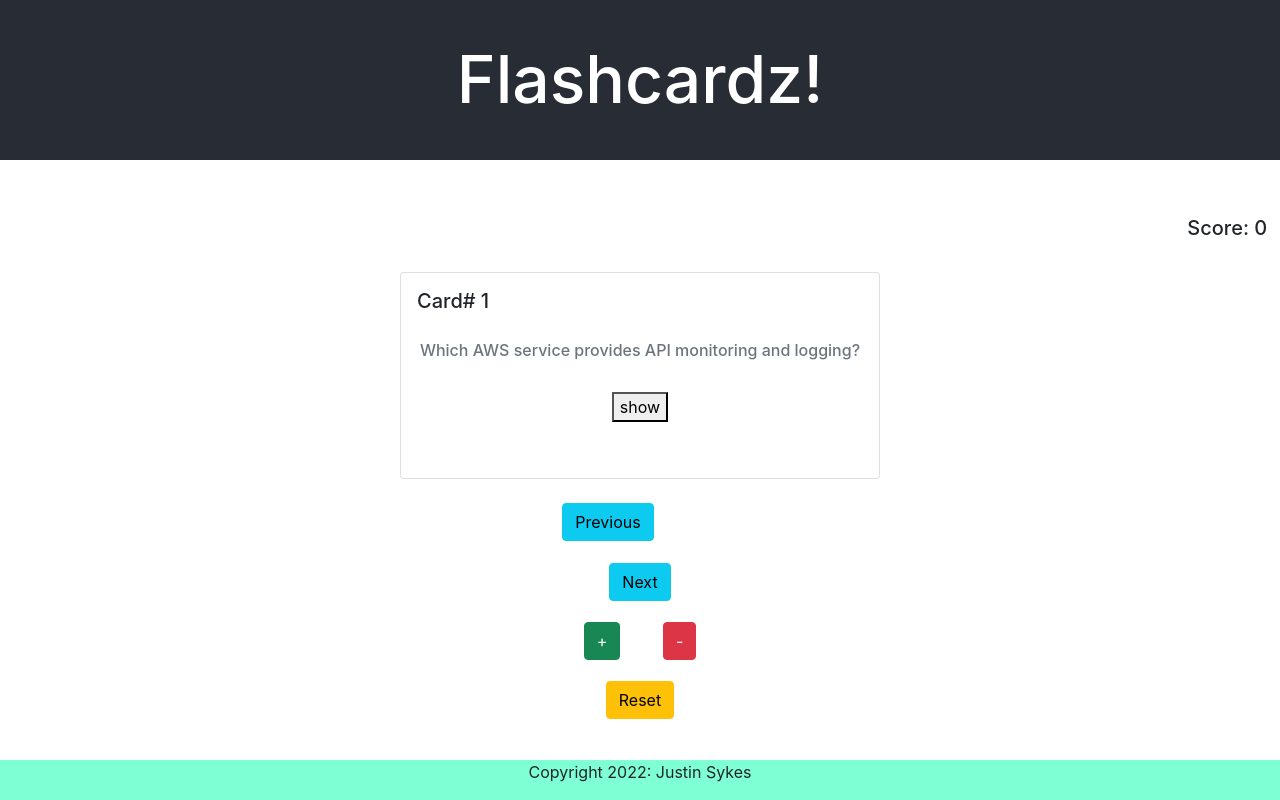
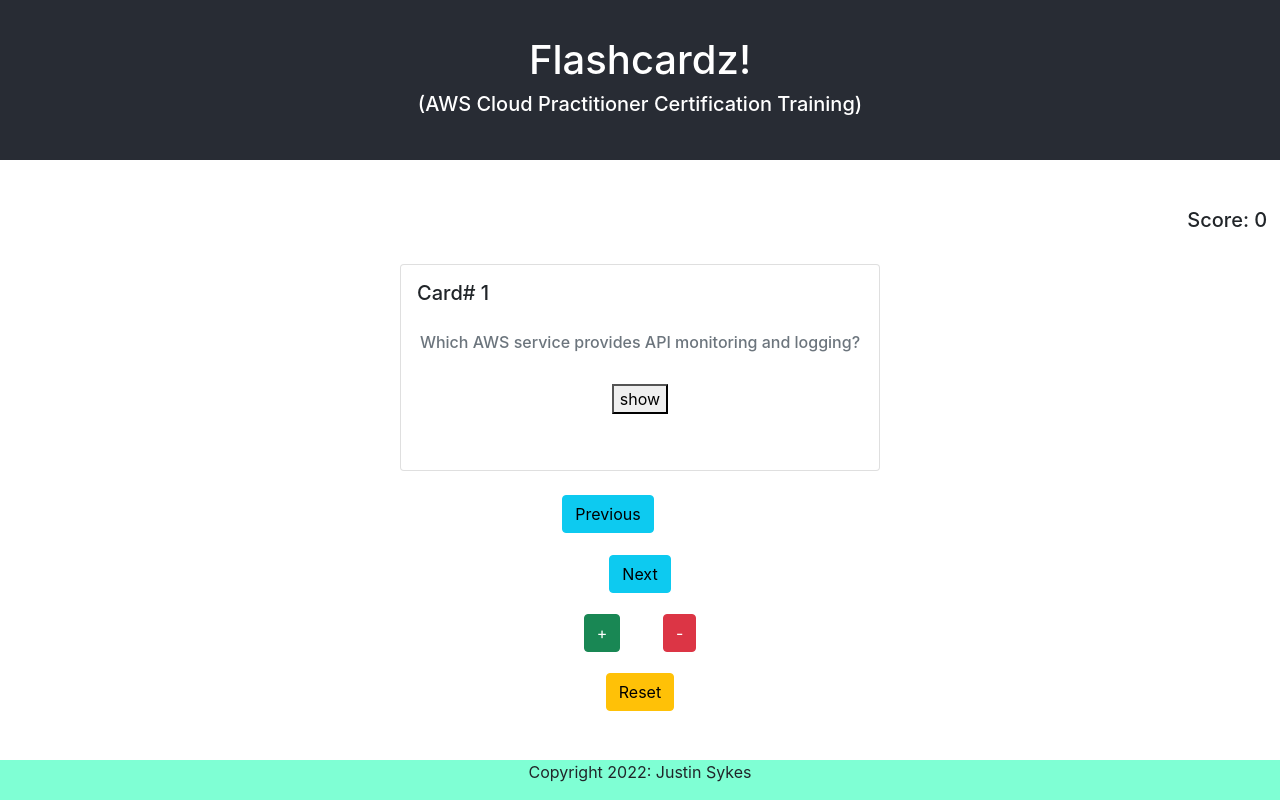
Before and after one commit to atlsykes/flashcardz, a React (Create React App) app: page / in a window 1280 px wide. Built offline with nearby package versions, Linux system fonts and the light colour scheme.

Commit message:
added subtitle to welcome.jsx

```diff
--- a/package.json
+++ b/package.json
@@ -10,7 +10,7 @@
     "react": "^17.0.2",
     "react-dom": "^17.0.2",
     "react-router-dom": "^6.2.1",
-    "react-scripts": "5.0.0",
+    "react-scripts": "^3.0.1",
     "web-vitals": "^2.1.4"
   },
   "scripts": {
--- a/src/containers/Welcome/Welcome.jsx
+++ b/src/containers/Welcome/Welcome.jsx
@@ -2,8 +2,9 @@
 
 const welcome = () => {
   return (
-    <div>
-      <h1 className='App-header'>Flashcardz!</h1>
+    <div className='App-header'>
+      <h1>Flashcardz!</h1>
+      <h5>(AWS Cloud Practitioner Certification Training)</h5>
     </div>
   )
 }
```
Also changed, not shown: 1 other file (tests, documents, lock files or other folders).
